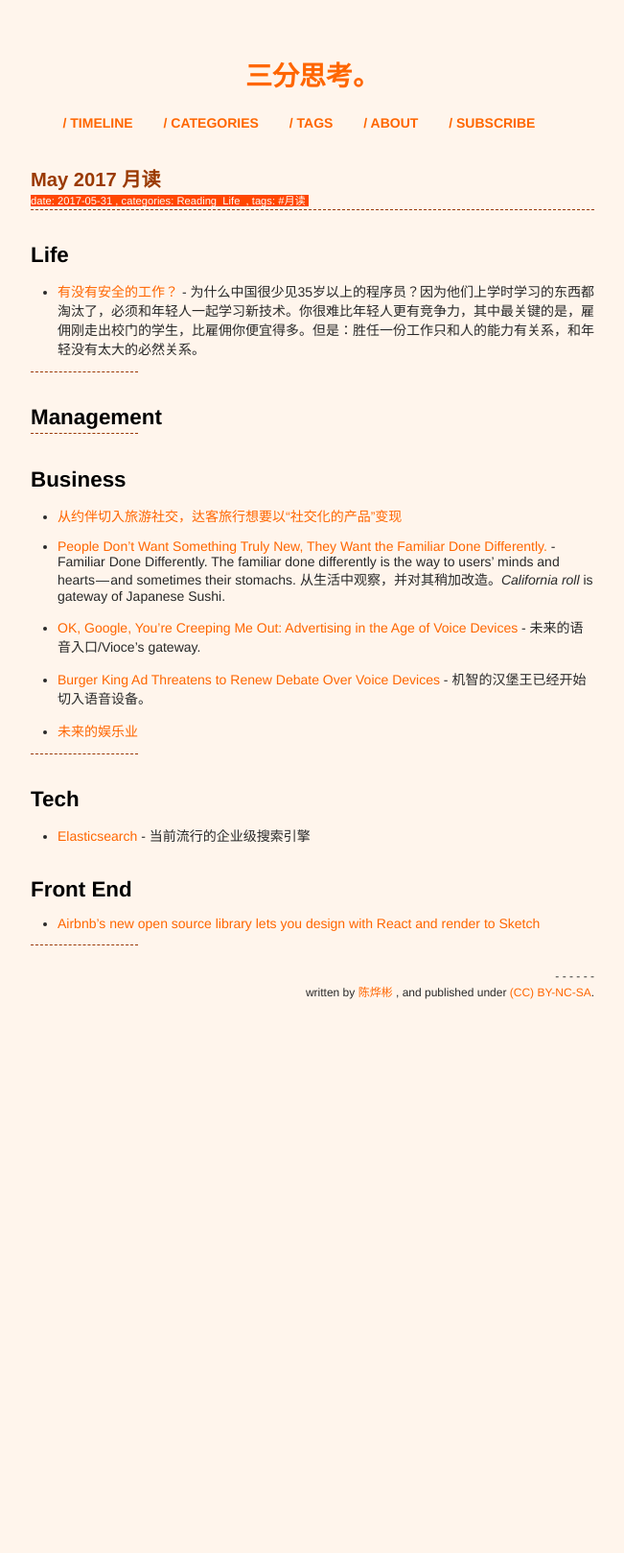
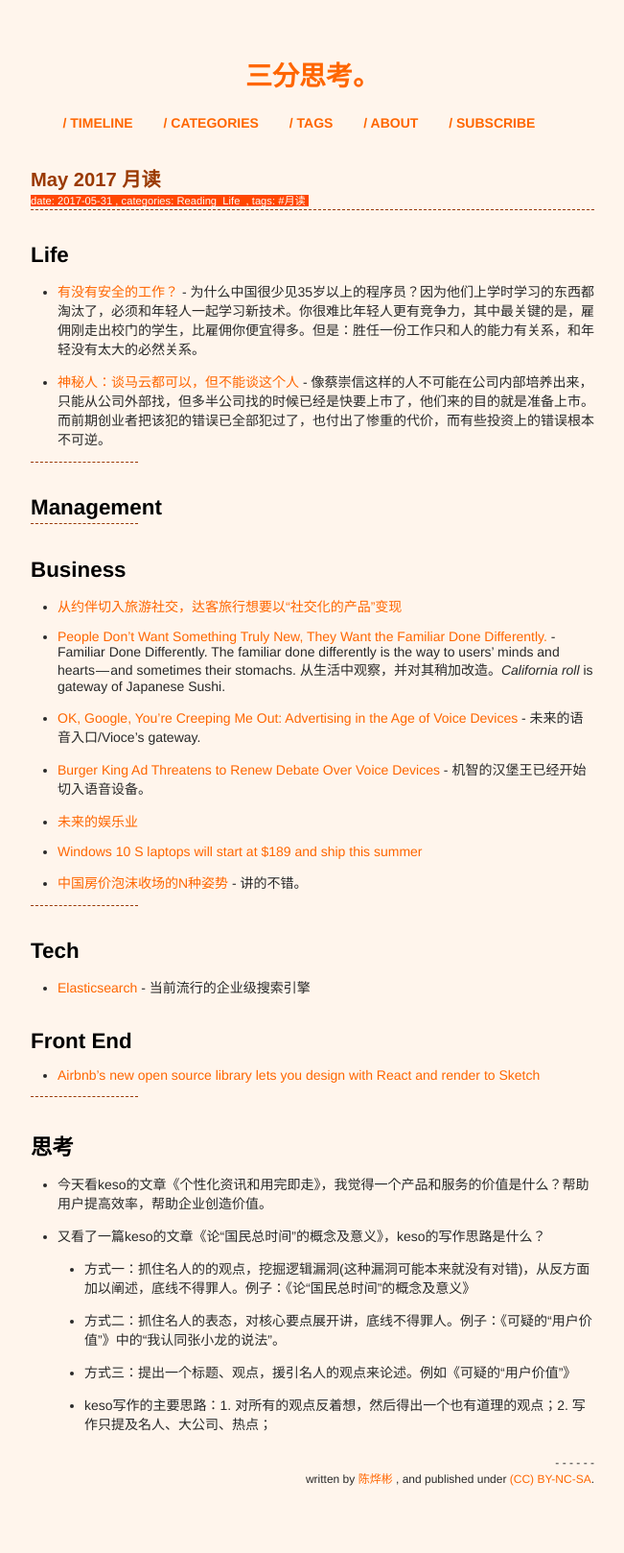
Before and after one commit to xianyuxmu/xianyuxmu.github.io, a Jekyll site: the page built from _posts/2017-05-31-monthly-reading.md, in a window 1280 px wide. Shown: the whole page at 96% size, without its empty margins (314-965 px from the left). Built offline with Jekyll 4.4.1, drawn with Linux system fonts in a browser that asks for light colours; comment, search, counter and statistics services are not loaded; before the commit the page ends 1111 px from its top, so only the background shows below that.

Commit message:
daily reading

```diff
--- a/_posts/2017-05-31-monthly-reading.md
+++ b/_posts/2017-05-31-monthly-reading.md
@@ -13,6 +13,7 @@ tags:
 ## Life
 
 - [有没有安全的工作？](http://www.ruanyifeng.com/blog/2015/12/safe-job.html) - 为什么中国很少见35岁以上的程序员？因为他们上学时学习的东西都淘汰了，必须和年轻人一起学习新技术。你很难比年轻人更有竞争力，其中最关键的是，雇佣刚走出校门的学生，比雇佣你便宜得多。但是：胜任一份工作只和人的能力有关系，和年轻没有太大的必然关系。
+- [神秘人：谈马云都可以，但不能谈这个人](https://moment.douban.com/post/106013/) - 像蔡崇信这样的人不可能在公司内部培养出来，只能从公司外部找，但多半公司找的时候已经是快要上市了，他们来的目的就是准备上市。而前期创业者把该犯的错误已全部犯过了，也付出了惨重的代价，而有些投资上的错误根本不可逆。
 
 ----
 
@@ -28,6 +29,8 @@ tags:
 - [OK, Google, You’re Creeping Me Out: Advertising in the Age of Voice Devices](https://medium.com/startup-grind/ok-google-youre-creeping-me-out-advertising-in-the-age-of-voice-devices-87af722d414d) - 未来的语音入口/Vioce's gateway.
 - [Burger King Ad Threatens to Renew Debate Over Voice Devices](https://www.bloomberg.com/news/articles/2017-04-12/burger-king-ad-threatens-to-renew-debate-over-voice-devices) - 机智的汉堡王已经开始切入语音设备。
 - [未来的娱乐业](http://www.ruanyifeng.com/blog/2017/01/entainment.html)
+- [Windows 10 S laptops will start at $189 and ship this summer](https://techcrunch.com/2017/05/02/windows-10-s-laptops-will-start-at-189-and-ship-this-summer/)
+- [中国房价泡沫收场的N种姿势](http://www.ftchinese.com/story/001072362?full=y) - 讲的不错。
 
 
 
@@ -42,3 +45,12 @@ tags:
 - [Airbnb’s new open source library lets you design with React and render to Sketch](https://techcrunch.com/2017/04/25/airbnbs-new-open-source-library-lets-you-design-with-react-and-render-to-sketch/)
 
 ----
+
+## 思考
+
+- 今天看keso的文章《个性化资讯和用完即走》，我觉得一个产品和服务的价值是什么？帮助用户提高效率，帮助企业创造价值。
+- 又看了一篇keso的文章《论“国民总时间”的概念及意义》，keso的写作思路是什么？
+	- 方式一：抓住名人的的观点，挖掘逻辑漏洞(这种漏洞可能本来就没有对错)，从反方面加以阐述，底线不得罪人。例子：《论“国民总时间”的概念及意义》
+	- 方式二：抓住名人的表态，对核心要点展开讲，底线不得罪人。例子：《可疑的“用户价值”》中的“我认同张小龙的说法”。
+	- 方式三：提出一个标题、观点，援引名人的观点来论述。例如《可疑的“用户价值”》
+	- keso写作的主要思路：1. 对所有的观点反着想，然后得出一个也有道理的观点；2. 写作只提及名人、大公司、热点；
```
